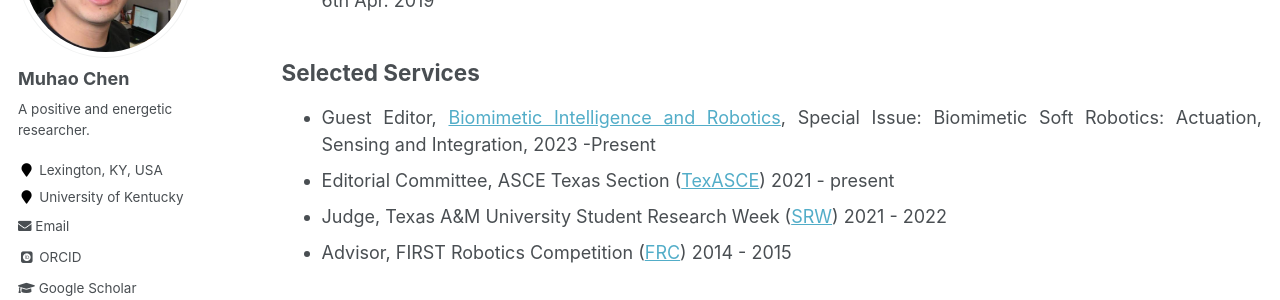
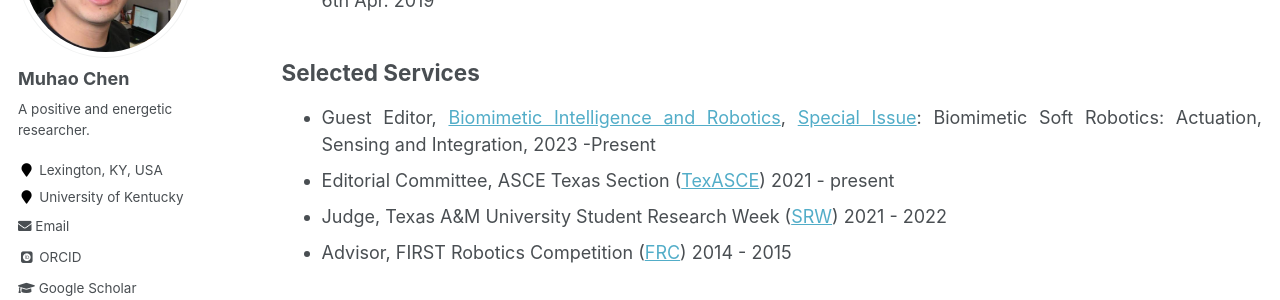
Before and after one commit to Muhao-Chen/muhao-chen.github.io, a Jekyll site: the page built from _pages/professional-activities.md, in a window 1280 px wide and 900 px high, scrolled down 1950 px. Shown: the part 153-453 px from the top of the window. Built offline with Jekyll 4.4.1, drawn with Linux system fonts in a browser that asks for light colours; some web fonts are replaced; part of the change alters nothing that is shown.

```diff
--- a/_pages/professional-activities.md
+++ b/_pages/professional-activities.md
@@ -66,7 +66,7 @@ toc_max_header: 1
 
 
 ## Selected Services
-* Guest Editor, [Biomimetic Intelligence and Robotics](https://www.sciencedirect.com/journal/biomimetic-intelligence-and-robotics), Special Issue: Biomimetic Soft Robotics: Actuation, Sensing and Integration, 2023 -Present
+* Guest Editor, [Biomimetic Intelligence and Robotics](https://www.sciencedirect.com/journal/biomimetic-intelligence-and-robotics), [Special Issue](https://www.sciencedirect.com/journal/biomimetic-intelligence-and-robotics/about/call-for-papers#biomimetic-soft-robotics-actuation-sensing-and-integration): Biomimetic Soft Robotics: Actuation, Sensing and Integration, 2023 -Present
 * Editorial Committee, ASCE Texas Section ([TexASCE](https://www.texasce.org/)) 2021 - present
 * Judge, Texas A&M University Student Research Week ([SRW](https://srw.tamu.edu/)) 2021 - 2022
 * Advisor, FIRST Robotics Competition ([FRC](https://www.firstinspires.org/robotics/frc)) 2014 - 2015
```
